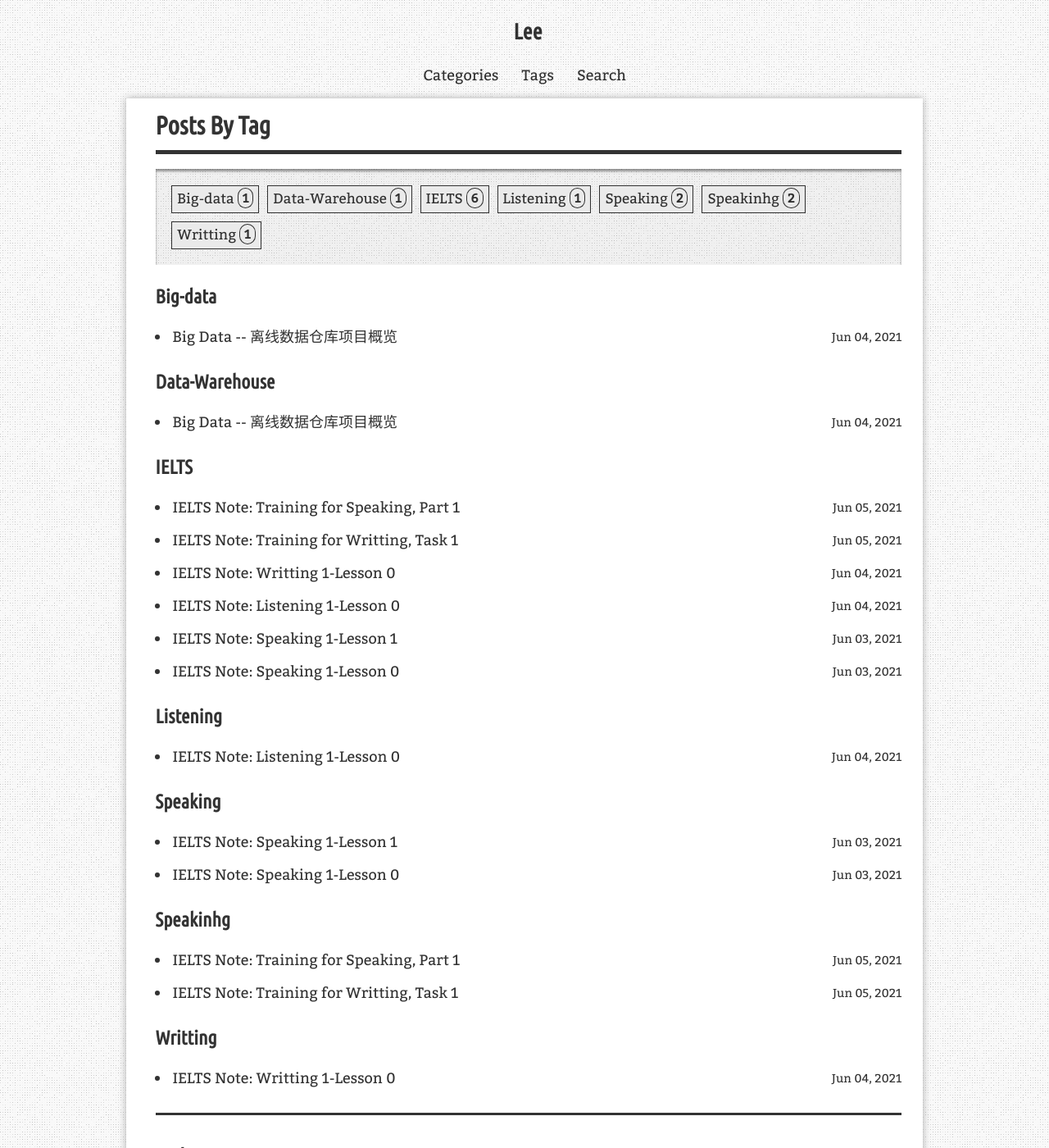
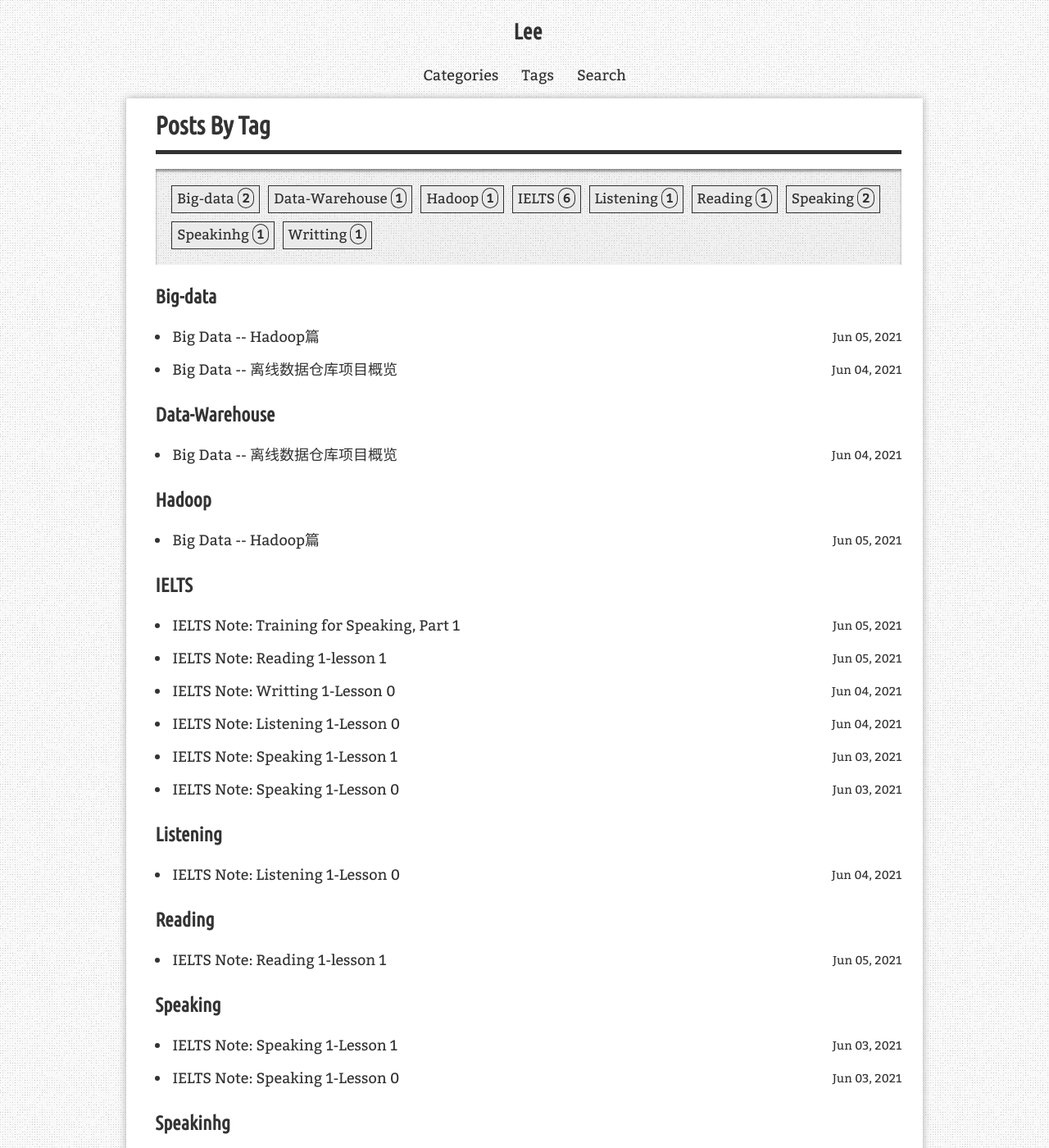
Before and after one commit to Yuhong-Lee/Yuhong-Lee.github.io, a Jekyll site: the page built from blog/tags/index.html, in a window 1280 px wide and 1400 px high. Shown: the whole window at 82% size. Built offline with Jekyll 4.4.1, drawn with Linux system fonts in a browser that asks for light colours; comment, search, counter and statistics services are not loaded.

Commit message:
21.06.05

```diff
--- /dev/null
+++ b/_posts/2021-06-05-Learn-BigData-Hadoop.md
@@ -0,0 +1,12 @@
+---
+layout: post
+title: "Big Data -- Hadoop篇"
+description: "对于Hadoop的学习与总结"
+categories: [Big-Data]
+tags: [Big-data, Hadoop]
+author: Lee
+redirect_from:
+  - /2021/06/05
+---
+
+# Hadoop 总结
--- a/_posts/2021-06-05-Learn-IELTS-Reading-0.md
+++ b/_posts/2021-06-05-Learn-IELTS-Reading-0.md
@@ -1,9 +1,9 @@
 ---
 layout: post
-title: "IELTS Note: Training for Writting, Task 1"
-description: "Training for Writting Task 1"
+title: "IELTS Note: Reading 1-lesson 1"
+description: "The first class of Reading"
 categories: [IELTS]
-tags: [IELTS, Speakinhg]
+tags: [IELTS, Reading]
 redirect_from:
   - /2021/06/05/
 ---
```
